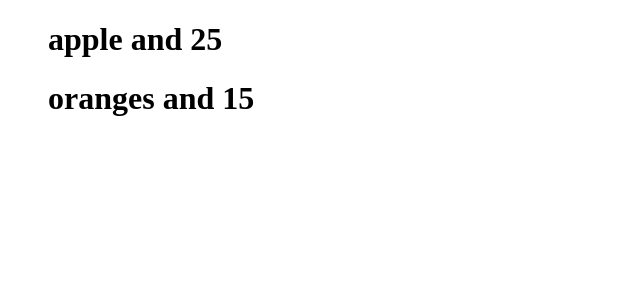
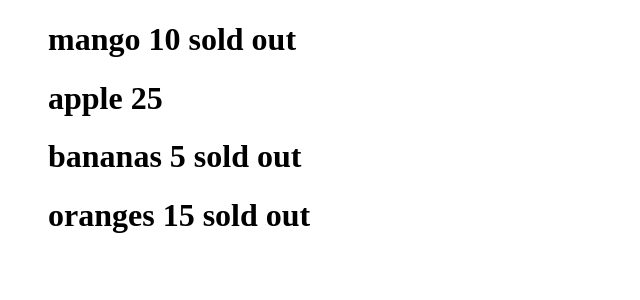
Before and after one commit to j1ere/reactpro, a React (Vite) app: page / in a window 1280 px wide. Shown: the top 300 px of the page, without its empty margins (0-640 px from the left). Built offline with nearby package versions, Linux system fonts and the light colour scheme.

Commit message:
conditional components

```diff
--- a/src/components/Fruit.jsx
+++ b/src/components/Fruit.jsx
@@ -2,7 +2,10 @@ export default function Fruit(props) {
   return (
     <div>
       {/* {props.name} and {props.price} */}
-      {props.price > 10 ? <h1>{props.name} and {props.price}</h1> : null}
+      <h1>
+        {props.name} {props.price} {props.soldout}
+        {props.soldout ? "sold out" : null}
+      </h1>
     </div>
   );
 }
--- /dev/null
+++ b/src/components/Message.jsx
@@ -0,0 +1,5 @@
+export default function Message() {
+  return <div>
+    <button>click here to get a message</button>
+  </div>;
+}
--- a/src/components/fruits.jsx
+++ b/src/components/fruits.jsx
@@ -6,25 +6,29 @@ export default function Fruits() {
     {
       name: "mango",
       price: "10",
+      soldout: true,
     },
     {
       name: "apple",
       price: "25",
+      soldout: false,
     },
     {
       name: "bananas",
       price: "5",
+      soldout: true,
     },
     {
       name: "oranges",
       price: "15",
+      soldout: true,
     },
   ];
   return (
     <div>
       <ul>
         {fruits.map((fruit) => (
-            <Fruit name={fruit.name} price={fruit.price} />
+          <Fruit name={fruit.name} price={fruit.price} soldout={fruit.soldout}/>
         ))}
       </ul>
     </div>
```
